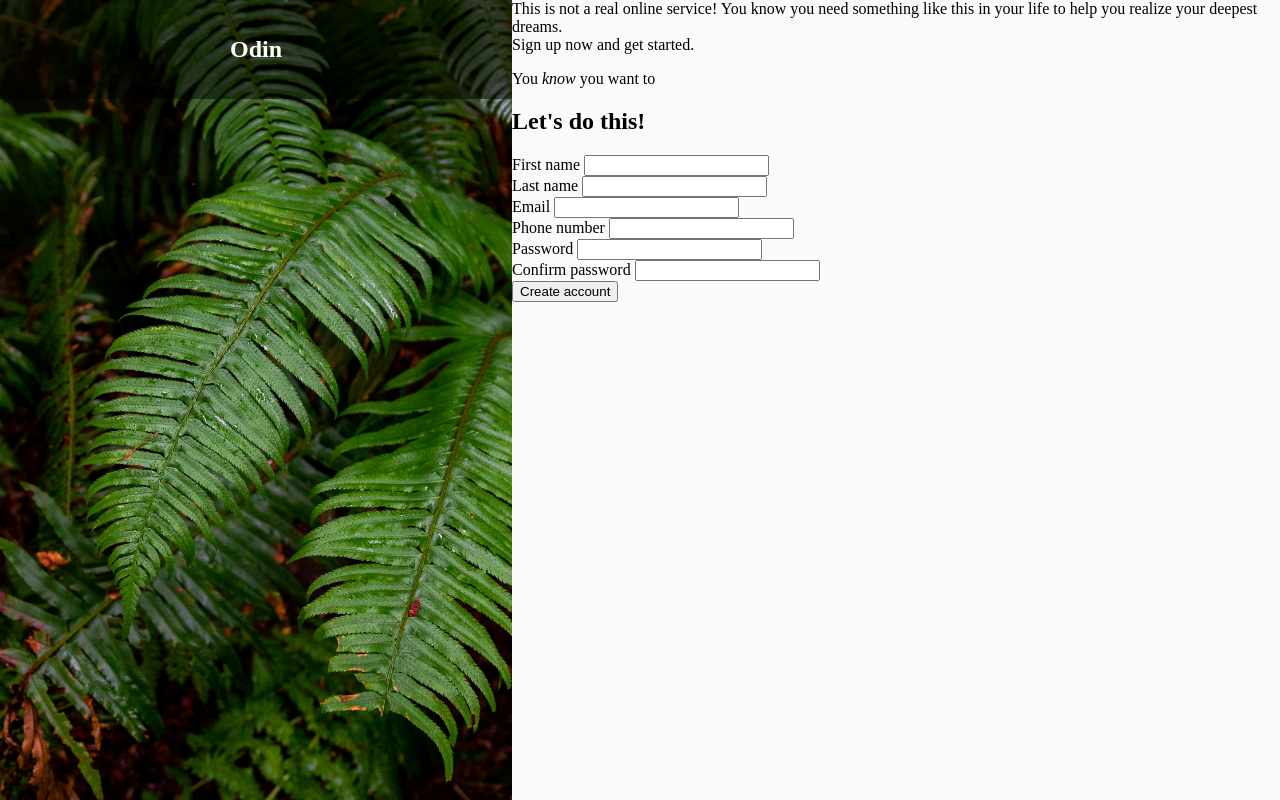
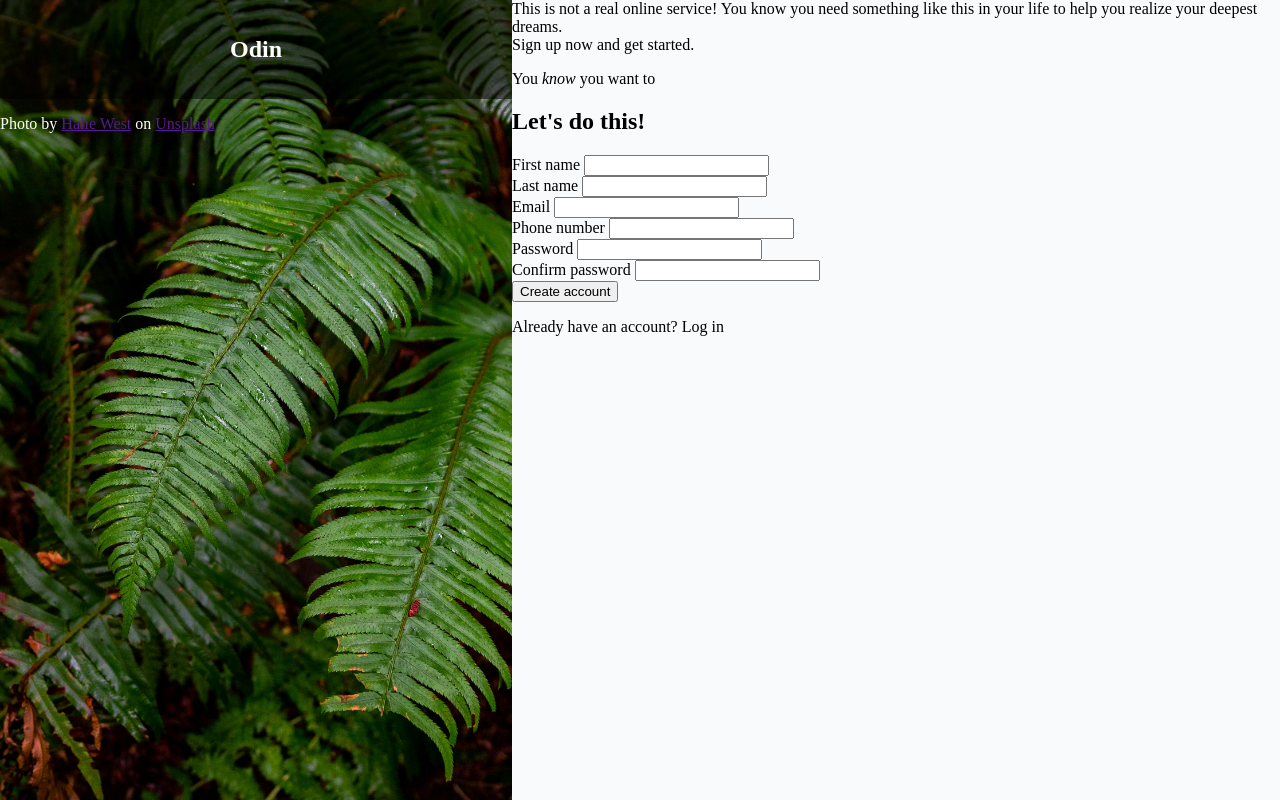
Before and after one commit to Aaltomuoto/odin-signup, a plain HTML site: page index.html in a window 1280 px wide. Drawn offline with Linux system fonts and the light colour scheme.

Commit message:
Added last HTML elements

```diff
--- a/index.html
+++ b/index.html
@@ -11,6 +11,7 @@
         <div>
             <h1>Odin</h1>
         </div>
+        <p>Photo by <a href="">Halie West</a> on <a href="">Unsplash</a></p>
     </section>
     <section class="right">
         <div class="callout-txt">This is not a real online service! You know you need something like this in your life to help you realize your deepest dreams.<br />Sign up now and get started.<p>You <em>know</em> you want to</p></div>
@@ -41,6 +42,7 @@
                 <input type="password" name="confirm" id="confirm" required>
             </div>
             <button>Create account</button>
+            <p>Already have an account? <a>Log in</a></p>
         </form>
     </section>
 </body>
```
